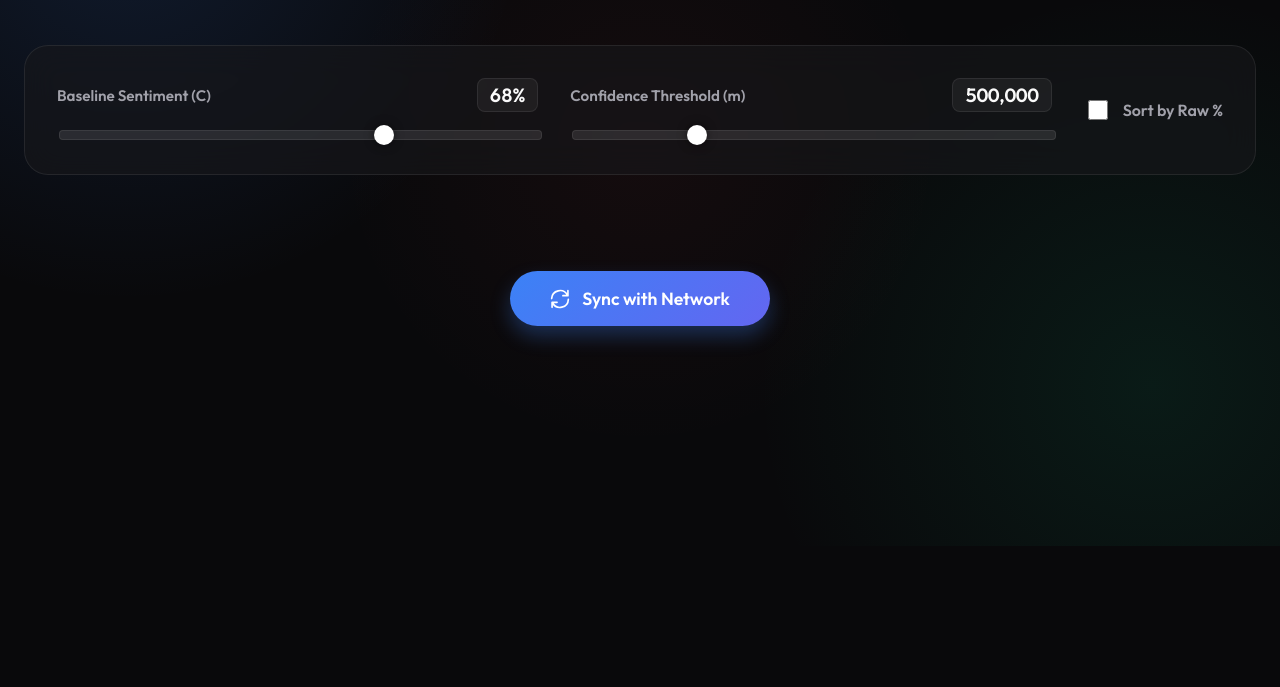
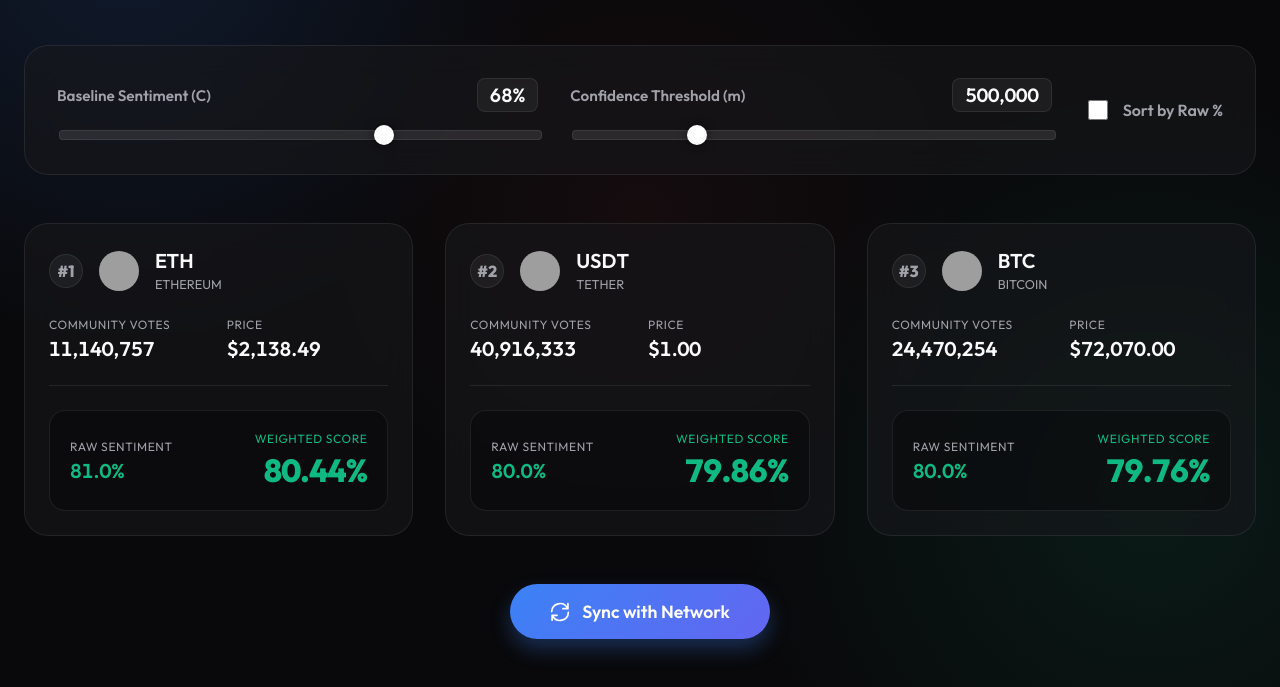
Before and after one commit to crypto-sentiment-today/crypto-sentiment-dashboard, a plain HTML site: page index.html in a window 1280 px wide. Shown: the part 254-941 px from the top of the page. Before the commit the page ends 800 px from the top, so only its background shows below. Drawn offline with Linux system fonts and the light colour scheme; grey boxes are pictures that could not be loaded.

Commit message:
fix(frontend): unescape template string syntax in fetch call

```diff
--- a/index.html
+++ b/index.html
@@ -486,7 +486,7 @@
 
             try {
                 // Fetch from our local scraper JSON
-                const res = await fetch(\`./data.json?t=\${new Date().getTime()}\`);
+                const res = await fetch(`./data.json?t=${new Date().getTime()}`);
                 if (res.ok) {
                     const data = await res.json();
 
```
